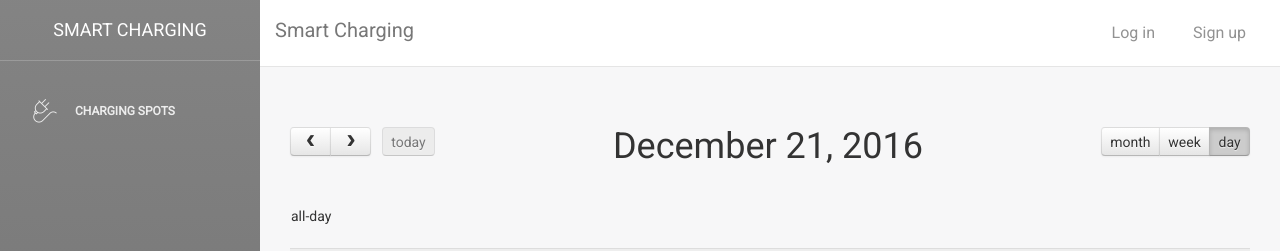
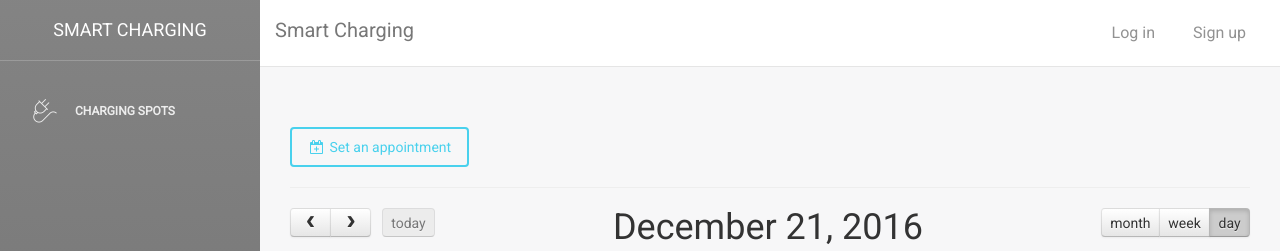
Before and after one commit to juancho618/SmartCharging, a Django app: template SmartCharging/ChargingAppointment/templates/ChargingAppointment/appointment/calendar.html in a window 1280 px wide. Shown: the top 251 px of the page. Run offline with Django 3.2, Linux system fonts and the light colour scheme; the template is opened without the code that fills it, so the values that code supplies are empty; parts of the project's set-up code (start-up, migrations or seed data) failed here and were passed over; some libraries are stand-ins or nearby versions.

Commit message:
Calendar Button

```diff
--- a/SmartCharging/ChargingAppointment/templates/ChargingAppointment/appointment/calendar.html
+++ b/SmartCharging/ChargingAppointment/templates/ChargingAppointment/appointment/calendar.html
@@ -5,6 +5,8 @@
 
 {% block content %}
     <h1>{{ chargingspot.name }}</h1>
+    <a href="{% url 'createAppointment' %}" type="button" class="btn btn-info"><i class="fa fa-calendar-plus-o"></i> Set an appointment</a>
+    <hr/>
     <div id='calendar'></div>
 
 {% endblock %}
--- a/SmartCharging/ChargingAppointment/views.py
+++ b/SmartCharging/ChargingAppointment/views.py
@@ -136,8 +136,6 @@ class CreateAppointmentView(LoginRequiredMixin, CreateView):
 
     def get_initial(self):
         initial = super().get_initial()
-        if self.pk_url_kwarg == 1:
-            initial['chargingStation'] = 1
         return initial
     #def get_context_data(self, **kwargs):
      #   context = super(CreateAppointmentView, self).get_context_data(**kwargs)
```
